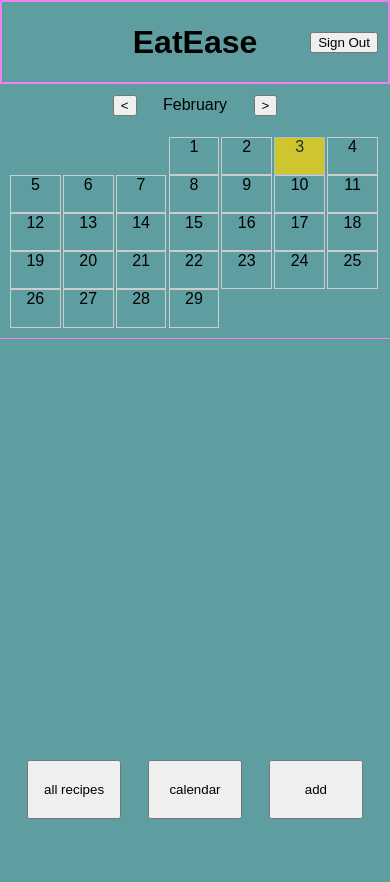
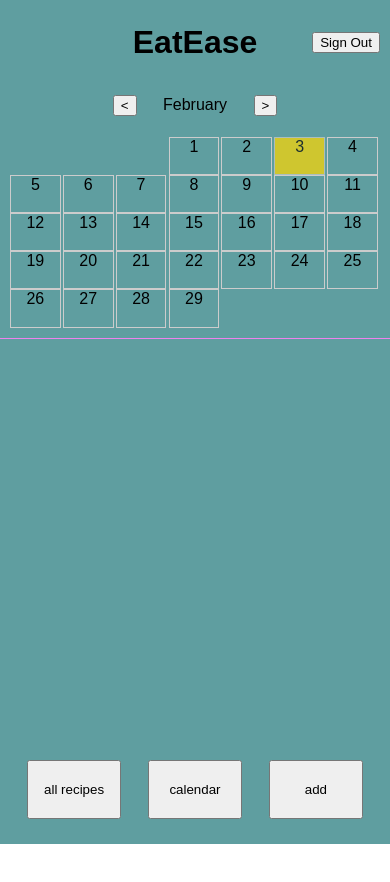
Before and after one commit to pepo999/eat-ease, a website with bundled scripts: page public/index.html in a window 390 px wide. Both pictures are taken after a click on the button "calendar". After the commit the page ends 844 px from the top, so only its background shows below. Built offline with nearby package versions, Linux system fonts and the light colour scheme; no server answers.

Commit message:
resized main containers flex structure

```diff
--- a/public/index.html
+++ b/public/index.html
@@ -142,7 +142,7 @@
             </div>
             <button id="addRecipeBtn" class="sub-foot">add</button>
         </div>
-        <div class="footer-block"></div>
+        <div class="footer-block-2"></div>
     </footer>
 </body>
 <script type="module" src="./main.js"></script>
--- a/public/main.js
+++ b/public/main.js
@@ -548,6 +548,8 @@ document.getElementById('allRecipesBtn').addEventListener('click', async functio
 });
 
 function displayMainView() {
+  const recipesContainer = document.getElementById('recipeContainer')
+  recipesContainer.innerHTML = ''
   createCalendar();
   displayRecipesForCurrentUser(auth.currentUser.uid);
 }
--- a/public/mobile.css
+++ b/public/mobile.css
@@ -20,7 +20,6 @@
     display:flex;
     flex-direction: row;
     background-color: cadetblue;
-    border: 2px solid violet;
   }
 
   h1{
@@ -59,6 +58,8 @@
   #mainContainer{
     height: 80vh;
     background-color: cadetblue;
+    display: flex;
+    flex-direction: column;
   }
 
   .selectedDay{
@@ -66,7 +67,8 @@
   }
 
   #recipeContainer{
-    height: 100vh;
+    /* height: 40vh; */
+    flex-grow: 2;
     overflow-y: scroll;
   }
 
@@ -91,7 +93,7 @@
 
   footer{
     background-color: cadetblue;
-    height: 15vh;
+    height: 10vh;
     display: flex;
     flex-direction: column;
     width: 100vw;
@@ -105,6 +107,11 @@
     width: 100vw;
   }
 
+  .footer-block-2{
+    height: 3vh;
+    width: 100vw;
+  }
+
   .sub-foot{
     width: 24vw;
   }
```
Also changed, not shown: 1 other file.
